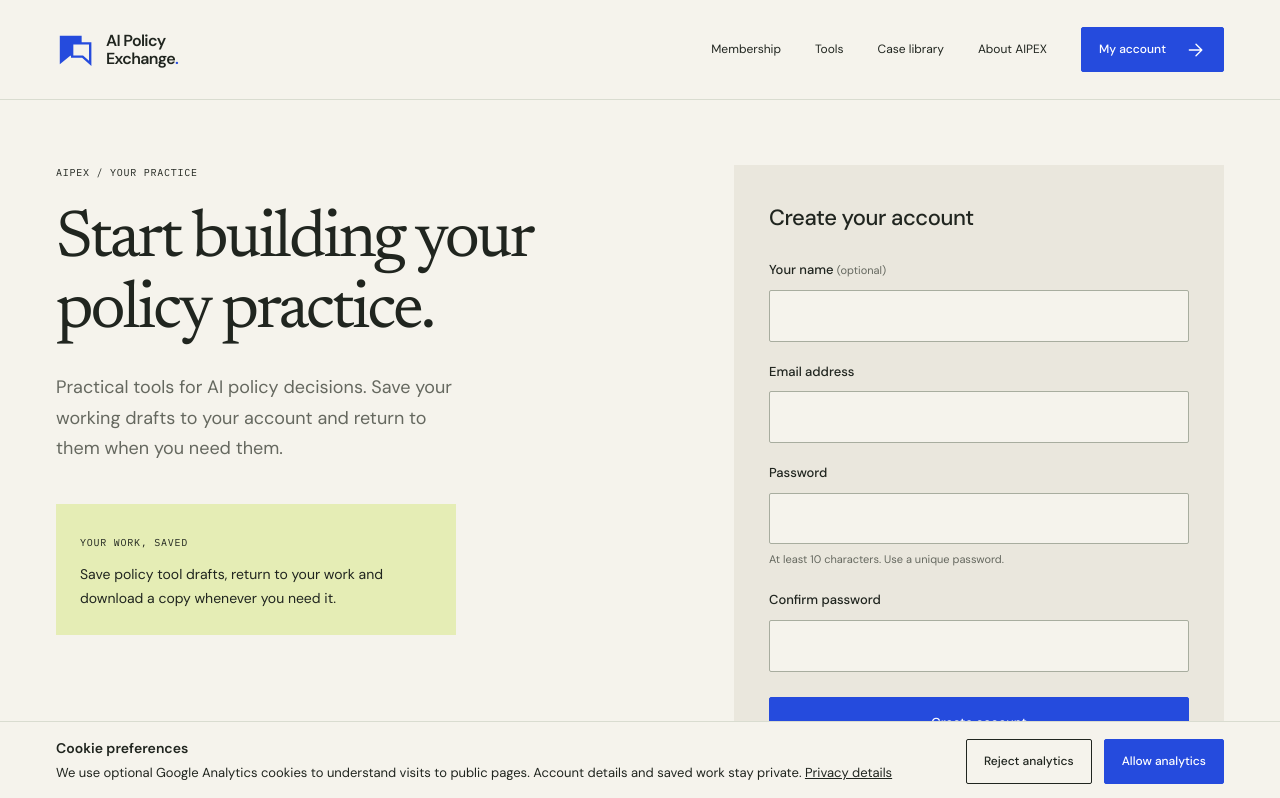
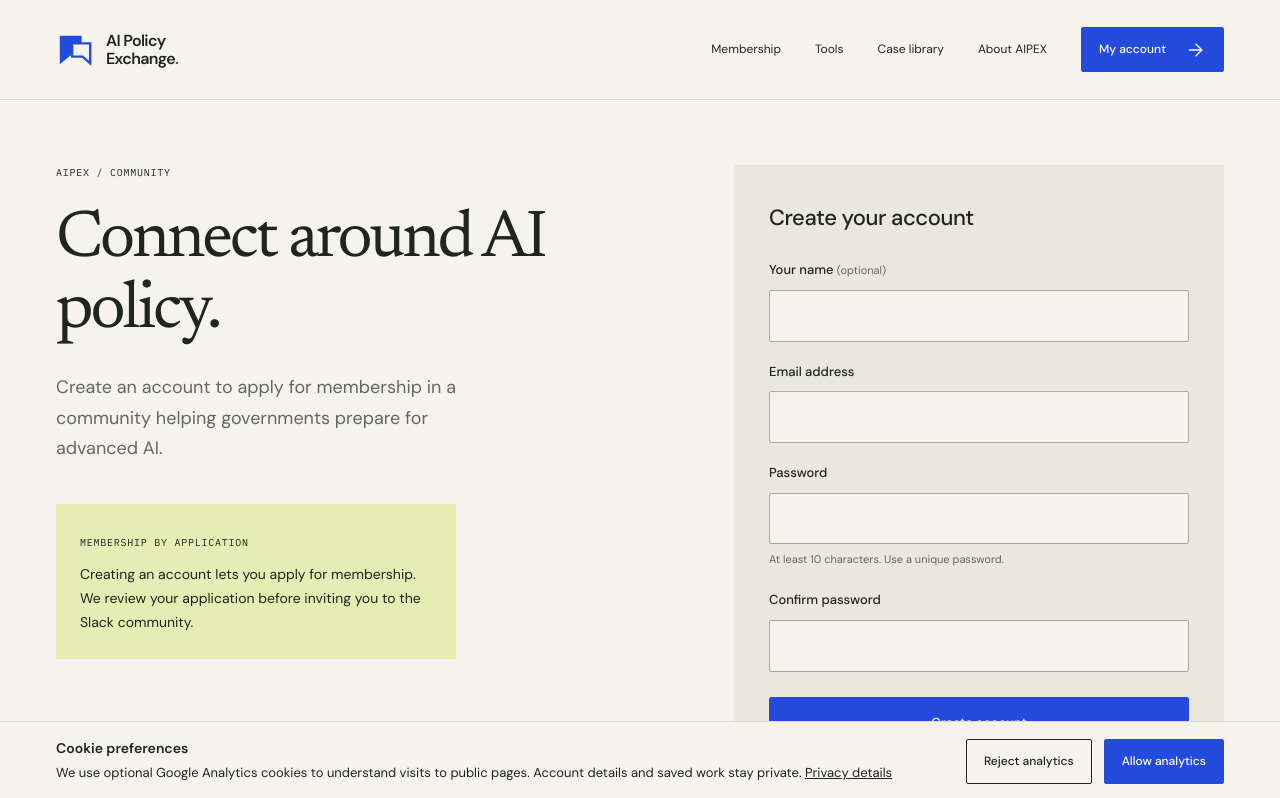
Before and after one commit to jamiegreee/aipex, a Next.js app: page /signup in a window 1280 px wide. Shown: the top 798 px of the page. Built offline with nearby package versions, Linux system fonts and the light colour scheme.

Commit message:
Put the AIPEX community first across account pages (#26)

```diff
--- a/src/app/auth/actions.ts
+++ b/src/app/auth/actions.ts
@@ -18,7 +18,7 @@ export async function authenticate(
       error: "Accounts are being configured. Please try again shortly.",
     };
   const mode = form.get("resend") === "yes" ? "resend" : form.get("mode");
-  const next = safeNext(form.get("next"));
+  const next = safeNext(form.get("next"), "/account");
   const email = String(form.get("email") ?? "")
     .trim()
     .toLowerCase();
@@ -85,7 +85,7 @@ export async function authenticate(
       };
     return {
       message:
-        "Check your email to confirm your account, then sign in to save your work. If you already have an account, sign in instead.",
+        "Check your email to verify your account, then sign in to continue. If you already have an account, sign in instead.",
       confirmationEmail: email,
     };
   }
--- a/src/components/learning/AuthForm.tsx
+++ b/src/components/learning/AuthForm.tsx
@@ -127,9 +127,8 @@ export default function AuthForm({
       )}
       {signup && (
         <p className="small-copy">
-          Your email and the drafts you choose to save are stored in your account. Read our{" "}
-          <Link href="/privacy">privacy notice</Link>. Please use fictional or
-          anonymised examples in your drafts.
+          We use your account details to manage your profile and membership application. Read our{" "}
+          <Link href="/privacy">privacy notice</Link>.
         </p>
       )}
       {mode === "login" && (
@@ -149,7 +148,7 @@ export default function AuthForm({
           <>
             New to AIPEX?{" "}
             <Link href={`/signup?next=${encodeURIComponent(next)}`}>
-              Create a free account
+              Create an account
             </Link>
           </>
         ) : (
--- a/src/components/learning/AuthPage.tsx
+++ b/src/components/learning/AuthPage.tsx
@@ -19,31 +19,50 @@ export default async function AuthPage({
   }>;
 }) {
   const params = await searchParams;
-  const next = safeNext(params.next);
+  const next = safeNext(params.next, "/account");
   const applying = next === "/membership" || next.startsWith("/membership/");
+  const openingSlack = next === "/community/slack";
   const resettingPassword = mode === "forgot" || mode === "reset";
   const user = await currentUser();
   if (user && (mode === "login" || mode === "signup")) redirect(next);
   const titles = {
     login: "Welcome back.",
-    signup: applying ? "Start your application." : "Start building your policy practice.",
+    signup: applying ? "Start your application." : "Connect around AI policy.",
     forgot: "A fresh start.",
     reset: "Choose a new password.",
   };
+  const introduction = resettingPassword
+    ? mode === "forgot"
+      ? "Enter your account email and we’ll send you a link to reset your password."
+      : "Choose a new password for your AIPEX account."
+    : mode === "signup"
+      ? applying
+        ? "Create and verify your account, then tell us about your work and why you’d like to become an AIPEX member."
+        : "Create an account to apply for membership in a community helping governments prepare for advanced AI."
+      : openingSlack
+        ? "Sign in with the account linked to your approved AIPEX membership to open the Slack invitation."
+        : applying
+          ? "Sign in to continue your application or check your membership status."
+          : "A community of policymakers helping governments prepare for advanced AI. Sign in to manage your account and membership.";
+  const accountNote = resettingPassword
+    ? "Your profile and membership stay with your account when you reset your password."
+    : mode === "signup"
+      ? "Creating an account lets you apply for membership. We review your application before inviting you to the Slack community."
+      : "Check your application status in My account. Approved members can join our Slack community.";
   return (
     <>
       <Navigation />
       <main id="main" className="container auth-page">
         <div className="auth-intro">
-          <p className="label">{resettingPassword ? "AIPEX / Account access" : applying ? "AIPEX / Membership application" : "AIPEX / Your practice"}</p>
+          <p className="label">{resettingPassword ? "AIPEX / Account access" : applying ? "AIPEX / Membership application" : "AIPEX / Community"}</p>
           <h1>{titles[mode]}</h1>
           <p>
-            {resettingPassword ? mode === "forgot" ? "Enter your account email and we’ll send you a link to reset your password." : "Choose a new password for your AIPEX account." : applying ? "Create and verify your account, then tell us about your work and why you’d like to join. We review your application before granting membership." : "Practical tools for AI policy decisions. Save your working drafts to your account and return to them when you need them."}
+            {introduction}
           </p>
           <div className="auth-note">
-            <span className="label">{resettingPassword ? "Your account" : applying ? "Membership is reviewed" : "Your work, saved"}</span>
+            <span className="label">{resettingPassword ? "Your account" : mode === "signup" ? "Membership by application" : "Your AIPEX membership"}</span>
             <p>
-              {resettingPassword ? "Your profile and membership stay with your account when you reset your password." : applying ? "Creating an account lets you apply and check your status. It does not grant membership; you become a member only after approval." : "Save policy tool drafts, return to your work and download a copy whenever you need it."}
+              {accountNote}
             </p>
           </div>
         </div>
@@ -64,7 +83,7 @@ export default async function AuthPage({
           )}
           {mode === "login" && params.confirmed === "yes" && (
             <p className="form-success" role="status">
-              Email confirmation finished. Sign in to save your work.
+              Your email is verified. Sign in to continue.
             </p>
           )}
           {mode === "reset" && (!params.token || params.token.length > 2048) ? (
--- a/src/components/membership/ApplicationStatus.tsx
+++ b/src/components/membership/ApplicationStatus.tsx
@@ -1,4 +1,5 @@
 import type { MembershipApplication } from "@/lib/membership";
+import Link from "next/link";
 
 export default function ApplicationStatus({ application }: { application: MembershipApplication }) {
   const approved = application.status === "approved";
@@ -9,11 +10,12 @@ export default function ApplicationStatus({ application }: { application: Member
       <h2 id="membership-status-heading">{approved ? "Welcome to AIPEX." : declined ? "Your application has been reviewed." : "Application received."}</h2>
       <p>
         {approved
-          ? "We’ve approved your founding membership. Thank you for helping shape a community preparing governments for advanced AI. We’ll share the next steps as the founding group takes shape."
+          ? "Your AIPEX membership is approved. Join the community on Slack to meet other members and take part in the conversation."
           : declined
-            ? "We’re unable to offer you a place in this founding group. Your AIPEX account and access to the public tools remain available."
+            ? "We’re unable to offer you membership at this stage. Your AIPEX account remains available."
             : "We will review your application and get back to you soon."}
       </p>
+      {approved && <Link className="button" href="/community/slack">Join the Slack community →</Link>}
     </section>
   );
 }
```
